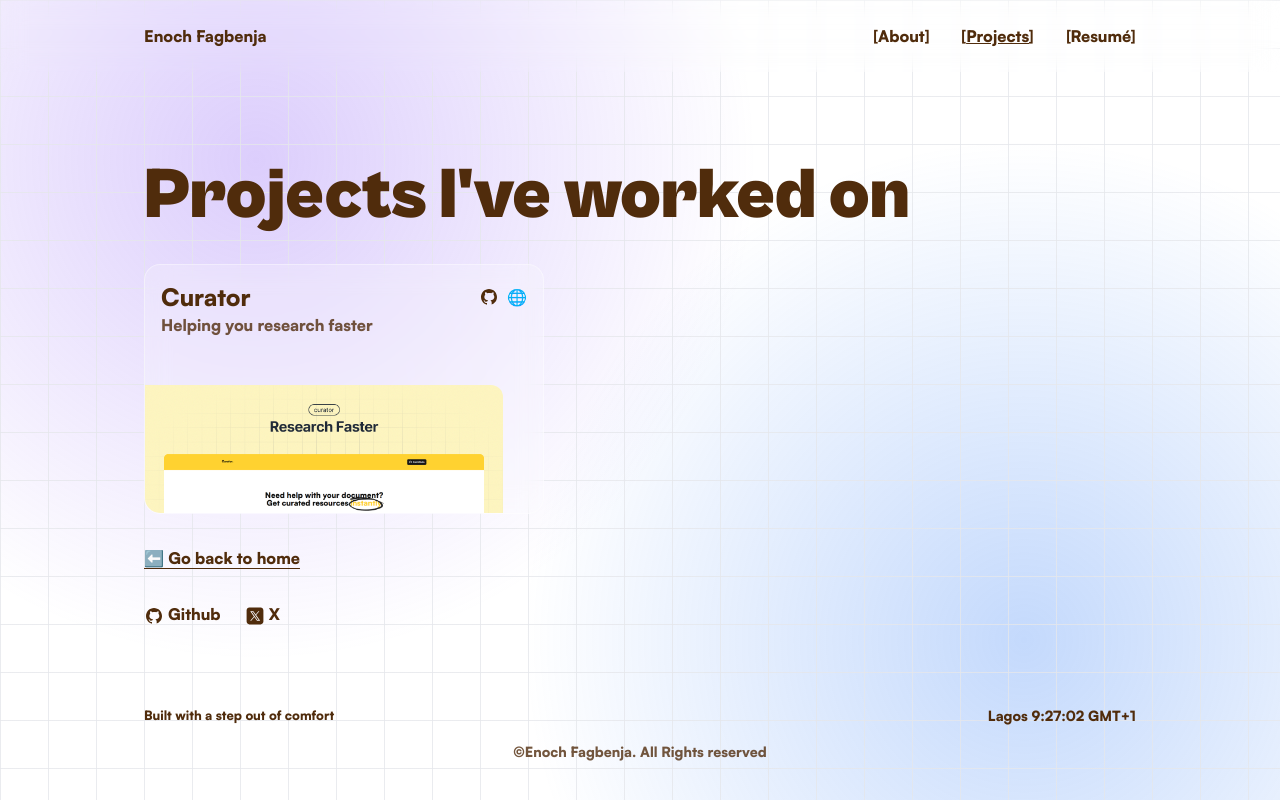
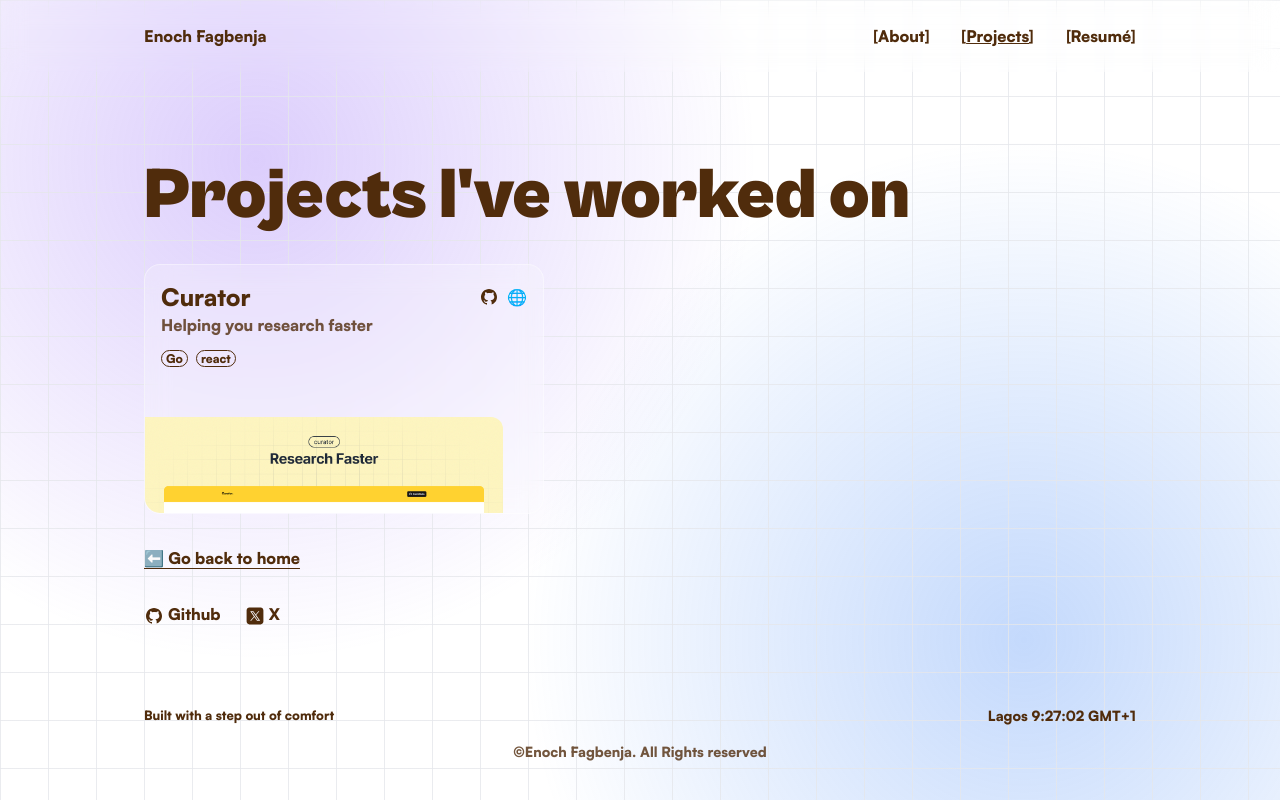
Before and after one commit to fagbenjaenoch/portfolio-v1, a React (Vite) app: page /projects in a window 1280 px wide. Built offline with nearby package versions, Linux system fonts and the light colour scheme.

Commit message:
added tags to project card

```diff
--- a/src/components/ProjectCard.tsx
+++ b/src/components/ProjectCard.tsx
@@ -4,6 +4,7 @@ interface ProjectCardProps {
 	projectName: string;
 	description: string;
 	img: string;
+	tags: string[];
 	link: {
 		live: string | null;
 		github: string;
@@ -15,6 +16,7 @@ export default function ProjectCard({
 	link,
 	img,
 	description,
+	tags,
 }: ProjectCardProps) {
 	return (
 		<div className="bg-white/20 backdrop-blur-md border-1 border-white/40 rounded-2xl w-[400px] h-[250px] transition-shadow duration-300 hover:shadow-xl flex flex-col gap-8 overflow-clip group">
@@ -30,7 +32,17 @@ export default function ProjectCard({
 						</a>
 					</div>
 				</div>
-				<p className="text-secondary-muted">{description}</p>
+				<p className="text-secondary-muted mb-2">{description}</p>
+				<div className="space-x-2">
+					{tags.map((tag) => (
+						<span
+							key={tag}
+							className="text-xs border-1 px-1 rounded-xl capitalize"
+						>
+							{tag}
+						</span>
+					))}
+				</div>
 			</div>
 			<div className="w-[90%] h-[100%] rounded-tr-xl overflow-clip">
 				<img
--- a/src/components/pages/Projects.tsx
+++ b/src/components/pages/Projects.tsx
@@ -18,6 +18,7 @@ export default function Projects() {
 					img={Curator}
 					description="Helping you research faster"
 					link={{ github: "github.com", live: "curator.com" }}
+					tags={["go", "react"]}
 				/>
 			</section>
 			<section className="px-4 lg:max-w-5xl lg:mx-auto mt-8 flex flex-col">
```
